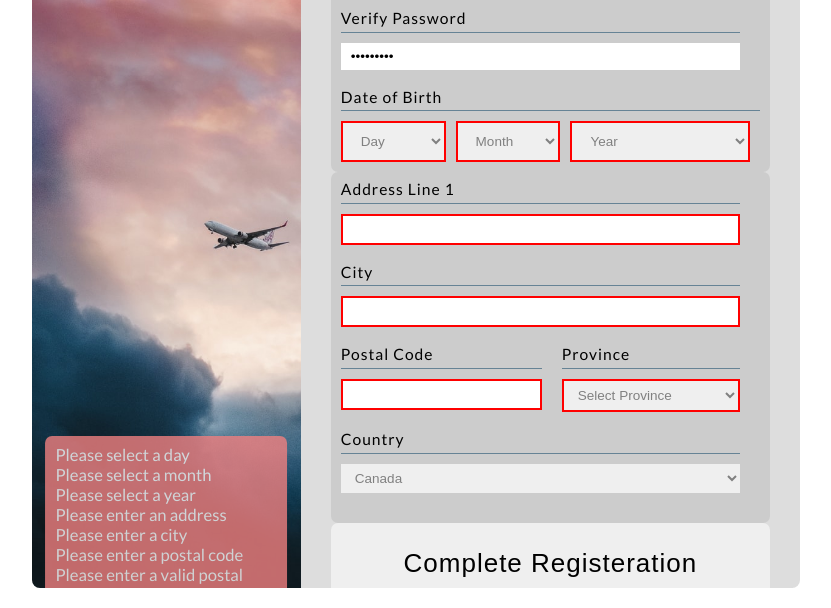
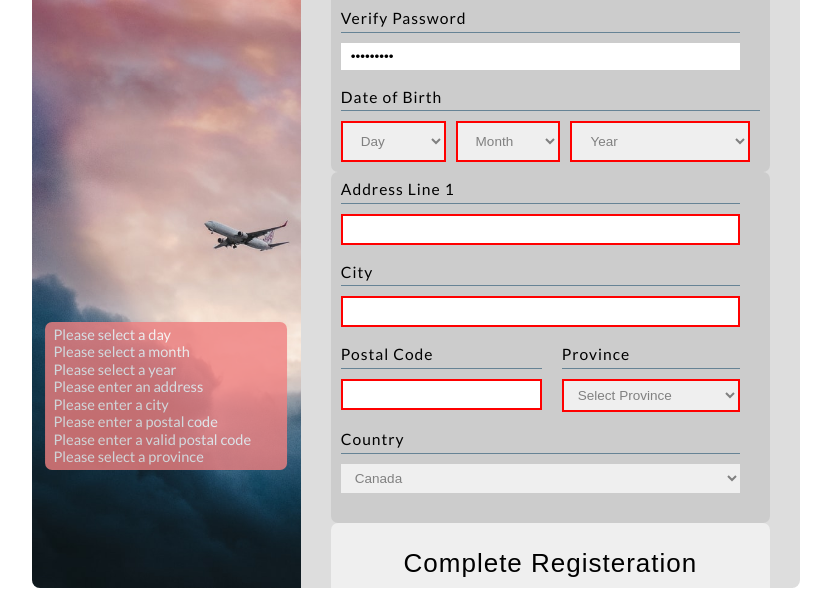
Before and after one commit to hkainth7/basic-form, a plain HTML site: page index.html in a window 1280 px wide. Both pictures are taken after typing "Sample", "Sample", "name@example.com", "Sample", "Sample123", "Sample123" into the empty fields and a click on the input "Complete Registeration". Shown: the part 192-800 px from the top of the page, without its empty margins (224-1055 px from the left). Drawn offline with Linux system fonts and the light colour scheme.

Commit message:
update css

```diff
--- a/css/styles.css
+++ b/css/styles.css
@@ -40,20 +40,21 @@ body {
     background-position: center;
     background-repeat: no-repeat;
     background-size: cover;
+    overflow: auto;
 }
 
 .left-side .error {
     position: absolute;
-    top: 80%;
+    top: 65%;
     left: 50%;
     transform: translateX(-50%);
     color: white;
     width: 90%;
-    padding: 10px;
+    padding: 4px 8px;
     background-color: lightcoral;
     opacity: 0.8;
     border-radius: 7px;
-    font-size: 0.8rem;
+    font-size: 0.7rem;
     line-height: 1.2;
 }
 
```
